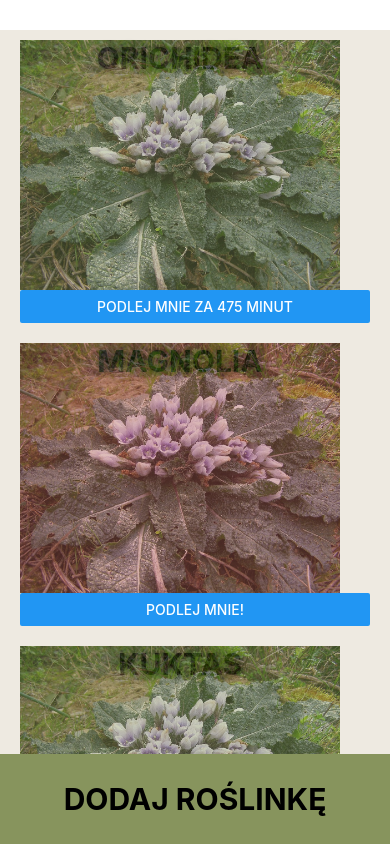
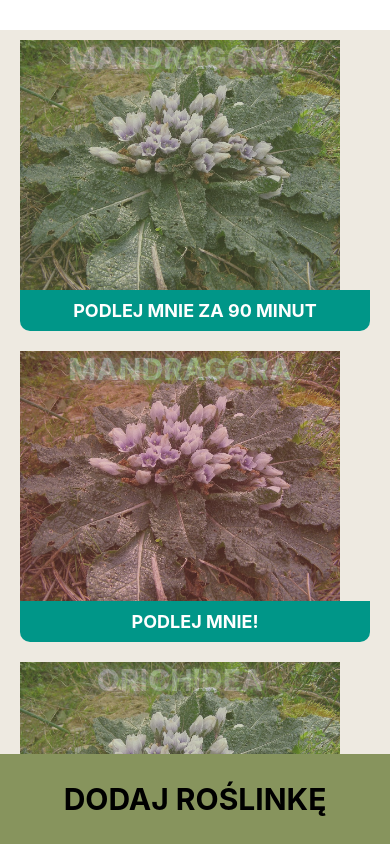
Before and after one commit to syrekable/Popley, a React Native app: screen / in a window 390 px wide. Built offline with nearby package versions, Linux system fonts and the light colour scheme.

Commit message:
First refactor of the App, made it modular

```diff
--- a/App.js
+++ b/App.js
@@ -1,53 +1,57 @@
-import React from 'react';
+import React, { Component } from 'react';
 import {
   StyleSheet,
   View,
   ScrollView,
   TouchableOpacity,
-  Text
+  Text,
+  Alert,
 } from 'react-native';
-import Flower from './src/flower';
+import  Plant  from './src/plant';
+import  MockPlants from './src/utils'
 
-Array.prototype.pickRandom = function(){
-  return this[Math.floor(Math.random()*this.length)];
+export default class App extends Component {
+  constructor(props){
+    super(props);
+    this.plants = this.makeMockupPlants(10, []);
   }
 
-class MockFlowers{
-  static randomTime(){
-    let interval = this.intervals.pickRandom();
-    return interval * Math.floor(100*Math.random())
+  makeMockupPlants(n, array){
+    for(let i = 0; i < n; i++){
+      let data = MockPlants.getPlant();
+      array.push(<Plant handler={ this.handleClick } name={ data.name } timeToWater={data.time}/>);
     }
-  static getFlower(){
-    return {
-      name: this.names.pickRandom(),
-      time: this.randomTime()
-    }
-  }
+    return array;
   }
 
-MockFlowers.intervals = [0, 15, 30, 45, 60, 120, 300, 600, 3600];
-MockFlowers.names = ["mandragora", "kuktas", "cukinia", "magnolia", "konopia", "orichidea", "burak"];
+  handleClick(name) { Alert.alert(
+    name,
+    "PODLEJ MNIE!!1!",
+    [
+      {
+        text: "Podlano!"
+      }
+    ]
+  )
+  }
 
-const App = () => {
-  let flowers = [];
-  for(let i = 0; i < 10; i++){
-    let data = MockFlowers.getFlower();
-    flowers.push(<Flower name={data.name} timeToWater={data.time}/>);
-  }
+  render(){
     return (
       <View style={styles.container} >
-      <View style={styles.flowerList}>
+        <View style={styles.PlantList}>
           <ScrollView>
-          { flowers }
+            { this.plants }
           </ScrollView>
         </View>
         <TouchableOpacity
           style={styles.button}
-        onPress={() => (2+2)}>
+          onPress={() => Alert.alert("Alert", "Jeszcze nie okodowano /:")}
+          >
           <Text style={styles.buttonText}>Dodaj roślinkę</Text>
         </TouchableOpacity>
       </View>
     );
+  }
 }
 
 const styles = StyleSheet.create({
@@ -55,7 +59,7 @@ const styles = StyleSheet.create({
     flex: 1,
     color: '#979f8e'
   },
-  flowerList: {
+  PlantList: {
     flex: 8,
     backgroundColor: '#eeeae1',
     paddingHorizontal: 20,
@@ -79,5 +83,3 @@ const styles = StyleSheet.create({
     color: 'black',
   }
 });
-
-export default App;
--- a/src/flower.js
+++ /dev/null
@@ -1,86 +0,0 @@
-import React, { Component } from 'react';
-import { StyleSheet, View, Text, Image, Button, ImageBackground } from 'react-native';
-
-export default class Flower extends Component {
-    render(){
-        let color = this.props.timeToWater > 0 ? colors.tintNormal : colors.tintAlert;
-        return (
-            /*
-            TODO:
-            A new, better flower.
-            Go with image, put a semi-transparent View representing the highlightning,
-            put a Button/TouchableOpacity at the bottom
-            and some Text in a semi-transparent View at the top.
-            As seen in the TILES.pdn yet.
-            */
-            <View style={styles.container}>
-                <ImageBackground
-                    source={require("../assets/mandragora.jpg")}
-                    style={styles.flowerImg}
-                >
-                    <Tint color={color} name={this.props.name}/>
-                </ImageBackground>
-                <View>
-                    <FlowerInfo timeToWater={this.props.timeToWater}/>
-                </View>
-            </View>
-        );
-    }
-}
-
-class FlowerInfo extends Component {
-    render(){
-        return(
-        <Button title={this.props.timeToWater > 0 ?
-            `Podlej mnie za ${Math.round(this.props.timeToWater / 60)} minut` :
-            "Podlej mnie!"}/>
-        )
-    }
-}
-
-class Tint extends Component {
-    //a semi-transparent element with a specific colour
-    render(){
-        return (
-            <ImageBackground
-            source={require("../assets/icon.png")}//any image will do, but icon is small -> light
-            style={[styles.flowerImg, styles.transparent]}
-            tintColor={this.props.color}
-            >
-                <Text style={[styles.flowerName, styles.textShadow]}>{this.props.name}</Text>
-            </ImageBackground>
-        )
-    }
-}
-
-const colors = {
-    tintNormal: "#87945D",
-    tintAlert: "#B26159"
-}
-
-const styles = StyleSheet.create({
-    container: {
-        flex: 1,
-        marginVertical: 10,
-    },
-    flowerName: {
-        flex:1,  //TODO: find a way to somehow constraint flower's dimensions
-        color: 'black',
-        textTransform: 'uppercase',
-        textAlign: 'center',
-        fontWeight: 'bold',
-        fontSize: 30,
-    },
-    flowerImg: {
-        width: 320,
-        height: 250,
-    },
-    transparent: {
-        opacity: 0.4,
-    },
-    textShadow: {
-        textShadowColor: 'black',
-        textShadowOffset: {width: 1, height: 1},
-        textShadowRadius: 10
-    }
-})
--- /dev/null
+++ b/src/plant.js
@@ -0,0 +1,104 @@
+import React, { Component } from 'react';
+import { StyleSheet, View, Text, ImageBackground, TouchableOpacity, Alert } from 'react-native';
+
+export default class Plant extends Component {
+    //a component consisting of an captioned image of a plant with a tint
+    //and a button, showing either the time to next watering
+    //or alerting the user to water the plant
+    render(){
+        const color = this.props.timeToWater > 0 ? colors.tintNormal : colors.tintAlert;
+        return (
+            <View style={styles.container}>
+                <ImageBackground
+                    source={require("../assets/mandragora.jpg")}
+                    style={styles.PlantImg}
+                >
+                    <Tint color={color} name={this.props.name}/>
+                </ImageBackground>
+                <View>
+                    <PlantInfoButton
+                        timeToWater={this.props.timeToWater}
+                        onPress={() => this.props.handler(this.props.name)}/>
+                </View>
+            </View>
+        );
+    }
+}
+
+class PlantInfoButton extends Component {
+    render(){
+        return(
+            <TouchableOpacity
+                onPress={this.props.onPress}
+                disabled={this.props.timeToWater > 0}
+                style={styles.appButtonContainer}
+                onPress={this.props.ImageonPress}
+                activeOpacity={0.2}
+            >
+            <Text style={styles.appButtonText}>{this.props.timeToWater > 0 ? `Podlej mnie za ${Math.round(this.props.timeToWater / 60)} minut` : "Podlej mnie!"}</Text>
+            </TouchableOpacity>
+        )
+    }
+}
+
+class Tint extends Component {
+    //a semi-transparent element with a specific colour, displaying plant's name
+    render(){
+        return (
+            <ImageBackground
+            source={require("../assets/icon.png")}//any image will do, but icon is small -> light
+            style={[styles.PlantImg, styles.transparent]}
+            tintColor={this.props.color}
+            >
+                <Text style={[styles.PlantName, styles.textShadow]}>{this.props.name}</Text>
+            </ImageBackground>
+        )
+    }
+}
+
+const colors = {
+    tintNormal: "#87945D",
+    tintAlert: "#B26159"
+}
+
+const styles = StyleSheet.create({
+    container: {
+        flex: 1,
+        marginVertical: 10,
+    },
+    PlantName: {
+        flex:1,  //TODO: find a way to somehow constraint Plant's dimensions
+        color: 'white',
+        textTransform: 'uppercase',
+        textAlign: 'center',
+        fontWeight: 'bold',
+        fontSize: 30,
+    },
+    PlantImg: {
+        width: 320,
+        height: 250,
+    },
+    transparent: {
+        opacity: 0.4,
+    },
+    textShadow: {
+        textShadowColor: 'white',
+        textShadowOffset: {width: 1, height: 1},
+        textShadowRadius: 10
+    },
+    appButtonContainer: {
+        elevation: 8,
+        backgroundColor: "#009688",
+        borderBottomLeftRadius: 10,
+        borderBottomRightRadius: 10,
+        paddingVertical: 10,
+        paddingHorizontal: 12
+      },
+      appButtonText: {
+        fontSize: 18,
+        color: "#fff",
+        fontWeight: "bold",
+        alignSelf: "center",
+        textTransform: "uppercase"
+      }
+})
--- /dev/null
+++ b/src/utils.js
@@ -0,0 +1,20 @@
+Array.prototype.pickRandom = function(){
+    return this[Math.floor(Math.random()*this.length)];
+  }
+
+
+ export default class MockPlants{
+    static randomTime(){
+      let interval = this.intervals.pickRandom();
+      return interval * Math.floor(100*Math.random())
+    }
+    static getPlant(){
+      return {
+        name: this.names.pickRandom(),
+        time: this.randomTime()
+      }
+    }
+  }
+
+MockPlants.intervals = [0, 15, 30, 45, 60, 120, 300, 600, 3600];
+MockPlants.names = ["mandragora", "kuktas", "cukinia", "magnolia", "konopia", "orichidea", "burak"];
```
Lines whose indentation alone changed are shown as unchanged.
